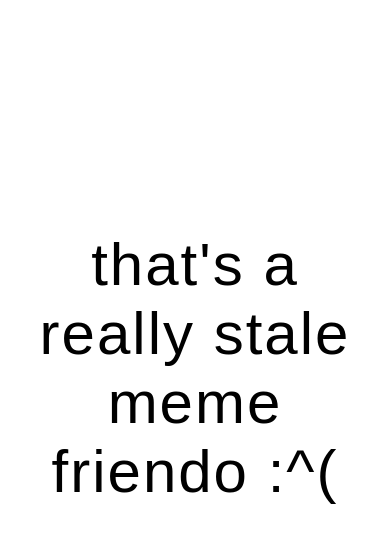
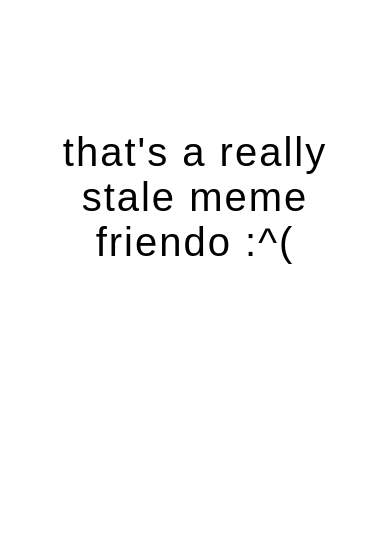
Before and after one commit to stalememe/stalememe.github.io, a plain HTML site: page index.html in a window 390 px wide. Drawn offline with Linux system fonts and the light colour scheme.

Commit message:
r e s p o n s i v e

```diff
--- a/index.html
+++ b/index.html
@@ -18,6 +18,13 @@
         letter-spacing: 2px;
         padding:30px;
       }
+
+      @media only screen and (max-width:450px) {
+        h1 {
+          margin-top:100px;
+          font-size:40px;
+        }
+      }
     </style>
   </head>
   <body>
```
